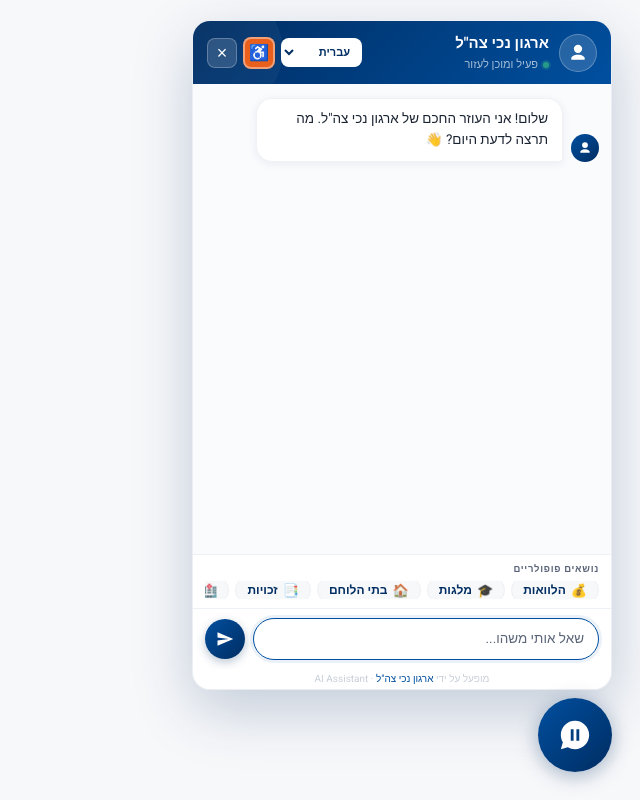
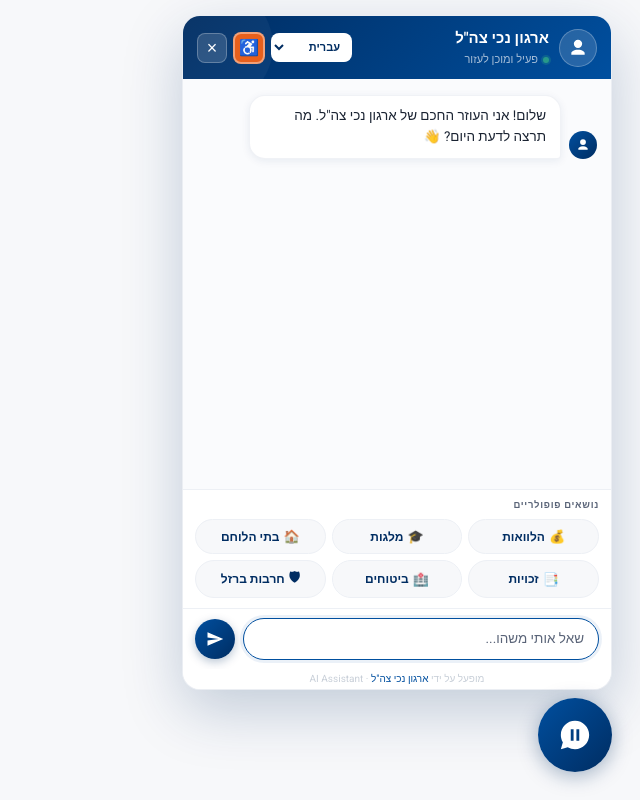
Before and after one commit to GuyGo-87/nechei-zahal, a website: page index.html in a window 1280 px wide. Both pictures are taken after a click on the button "פתח עוזר צ'אט". Shown: the whole page, without its empty margins (640-1280 px from the left). Drawn offline with Linux system fonts and the light colour scheme.

Commit message:
Update index.html

```diff
--- a/index.html
+++ b/index.html
@@ -76,10 +76,9 @@
         #chat-window {
             position: fixed;
             bottom: 110px; right: 28px;
-            width: 420px;
+            width: 430px;
             max-width: calc(100vw - 40px);
-            /* Tall by default, capped so it never clips off screen */
-            height: min(780px, calc(100vh - 130px));
+            height: min(800px, calc(100vh - 125px));
             background: var(--white);
             border-radius: var(--radius);
             box-shadow: var(--shadow-lg);
@@ -185,7 +184,9 @@
 
         /* ── Messages ── */
         #messages-container {
-            flex: 1; padding: 14px 12px;
+            flex: 1 1 0;
+            min-height: 0; /* CRITICAL: allows flex child to shrink below content size */
+            padding: 16px 14px;
             overflow-y: auto; display: flex; flex-direction: column; gap: 10px;
             background: #fafbfd; scroll-behavior: smooth;
         }
@@ -234,38 +235,35 @@
             30% { transform: translateY(-5px); }
         }
 
-        /* ── Quick Actions — fixed-height single scrollable row ── */
+        /* ── Quick Actions — single scrollable pill row, never grows ── */
         .shortcuts-section {
-            padding: 7px 12px 9px; background: var(--white);
+            background: var(--white);
             border-top: 1px solid var(--grey-light);
-            flex-shrink: 0; flex-grow: 0;
-            /* Hard cap — never steals space from messages */
-            height: 54px; overflow: hidden;
-            display: flex; flex-direction: column; justify-content: center;
+            flex-shrink: 0;
+            padding: 8px 12px 10px;
         }
         .shortcuts-label {
             font-size: 9.5px; font-weight: 700; text-transform: uppercase;
             letter-spacing: 0.7px; color: var(--text-muted);
-            margin-bottom: 5px; flex-shrink: 0;
+            margin-bottom: 7px;
         }
         .shortcuts-grid {
-            display: flex; flex-direction: row; gap: 6px;
-            overflow-x: auto; overflow-y: hidden;
-            scrollbar-width: none; flex: 1;
-            align-items: center;
+            display: grid;
+            grid-template-columns: 1fr 1fr 1fr;
+            gap: 6px;
         }
-        .shortcuts-grid::-webkit-scrollbar { display: none; }
         .shortcut-btn {
             background: var(--off-white); border: 1.5px solid var(--grey-light);
-            color: var(--navy); padding: 5px 11px; border-radius: 20px;
+            color: var(--navy); padding: 7px 8px; border-radius: 20px;
             font-size: 12px; font-weight: 600; font-family: 'Heebo', sans-serif;
-            cursor: pointer; white-space: nowrap; flex-shrink: 0; height: 28px;
+            cursor: pointer;
             transition: all 0.18s cubic-bezier(.34,1.36,.64,1);
-            display: flex; align-items: center; gap: 5px;
+            display: flex; align-items: center; justify-content: center; gap: 4px;
+            width: 100%;
         }
         .shortcut-btn:hover {
             background: var(--navy); border-color: var(--navy); color: var(--white);
-            transform: translateY(-1px); box-shadow: 0 4px 12px rgba(0,45,98,0.2);
+            transform: translateY(-1px); box-shadow: 0 4px 14px rgba(0,45,98,0.22);
         }
         .btn-icon { font-size: 13px; flex-shrink: 0; }
 
```
